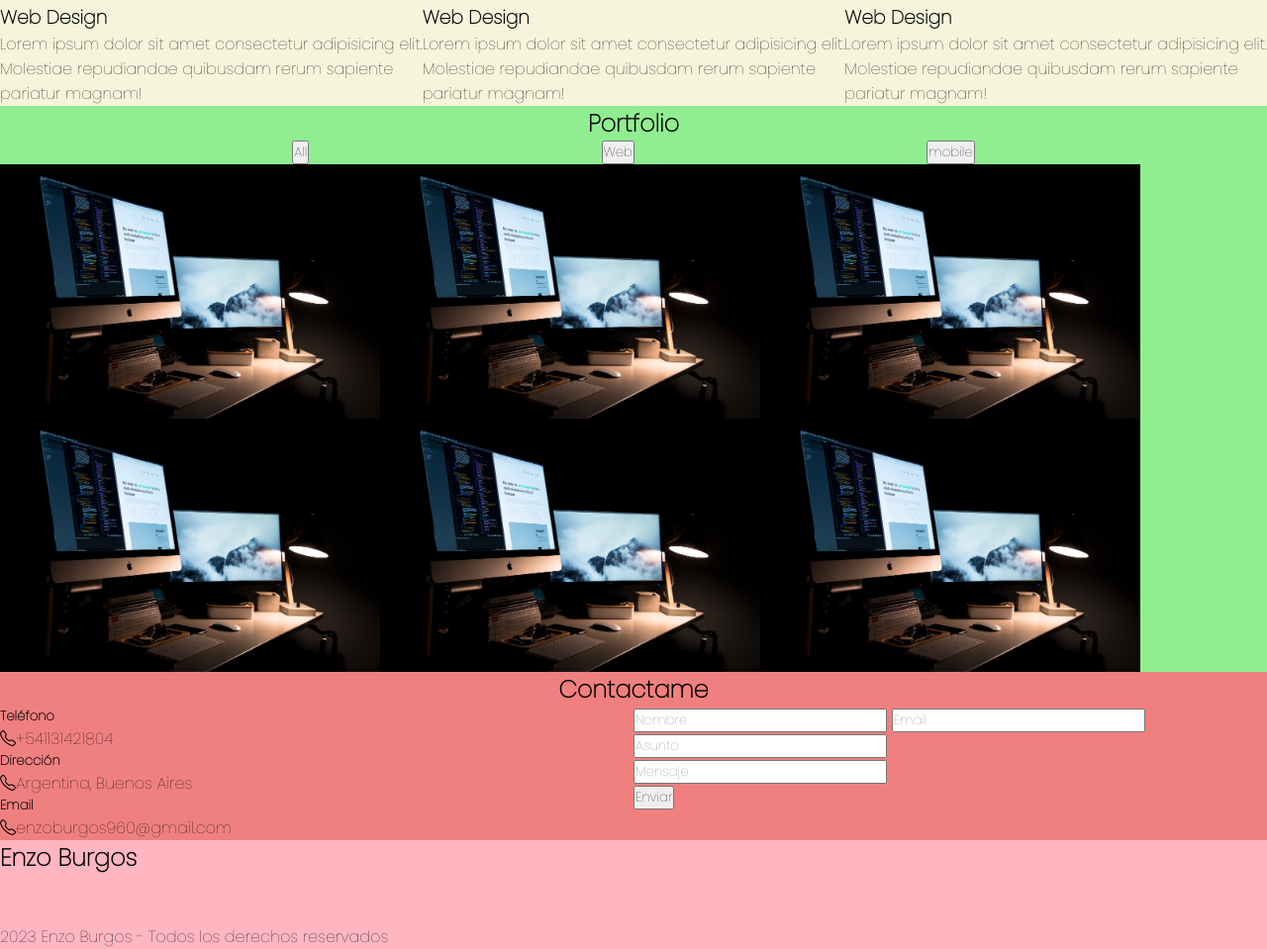
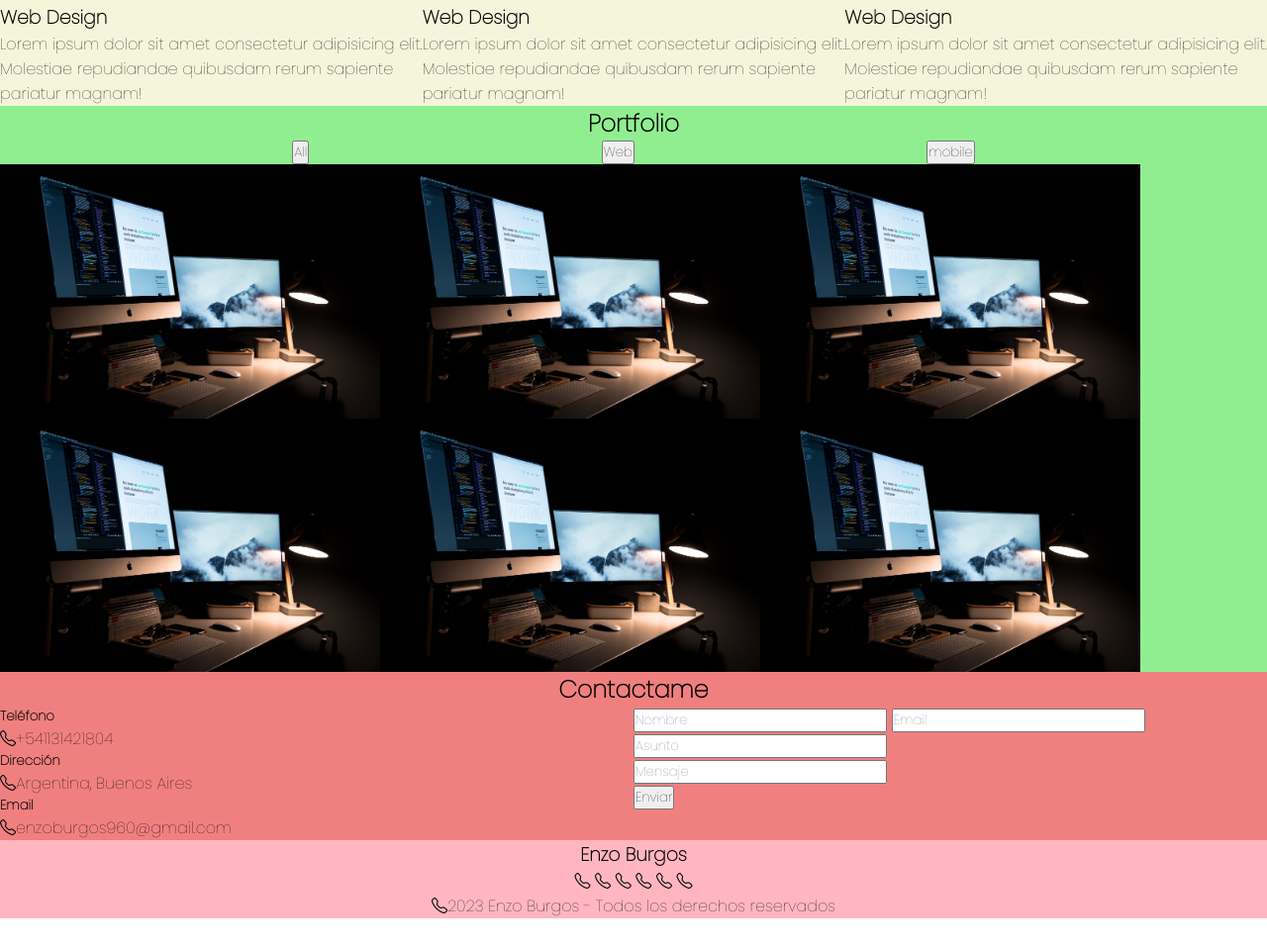
Before and after one commit to enzoburgos/Portfolio, a plain HTML site: page index.html in a window 1280 px wide. Shown: the part 1328-2287 px from the top of the page at 99% size. After the commit the page ends 2256 px from the top, so only its background shows below. Drawn offline with nearby package versions, Linux system fonts and the light colour scheme.

Commit message:
termine de realizar cambios en el footer con flexbox

```diff
--- a/css/estilo.css
+++ b/css/estilo.css
@@ -100,3 +100,13 @@ header{
 footer{
     background-color: lightpink;
 }
+footer h3{
+    text-align: center;
+}
+footer .redes{
+    text-align: center;
+}
+footer .copyright{
+    display: flex;
+    justify-content: center;
+}
--- a/index.html
+++ b/index.html
@@ -139,16 +139,23 @@
     </main>
 
     <footer>
-        <h2>Enzo Burgos</h2>
+        <h3>Enzo Burgos</h3>
         <div class="redes">
+            <i class="bi bi-telephone"></i>
+            <i class="bi bi-telephone"></i>
+            <i class="bi bi-telephone"></i>
+            <i class="bi bi-telephone"></i>
+            <i class="bi bi-telephone"></i>
+            <i class="bi bi-telephone"></i>
+            <!-- <img src="" alt="">
             <img src="" alt="">
             <img src="" alt="">
             <img src="" alt="">
-            <img src="" alt="">
-            <img src="" alt="">
+            <img src="" alt=""> -->
         </div>
         <div class="copyright">
-            <img src="" alt="">
+            <i class="bi bi-telephone"></i>
+            <!-- <img src="" alt=""> -->
             <p>2023 Enzo Burgos - Todos los derechos reservados</p>
         </div>
     </footer>
```
